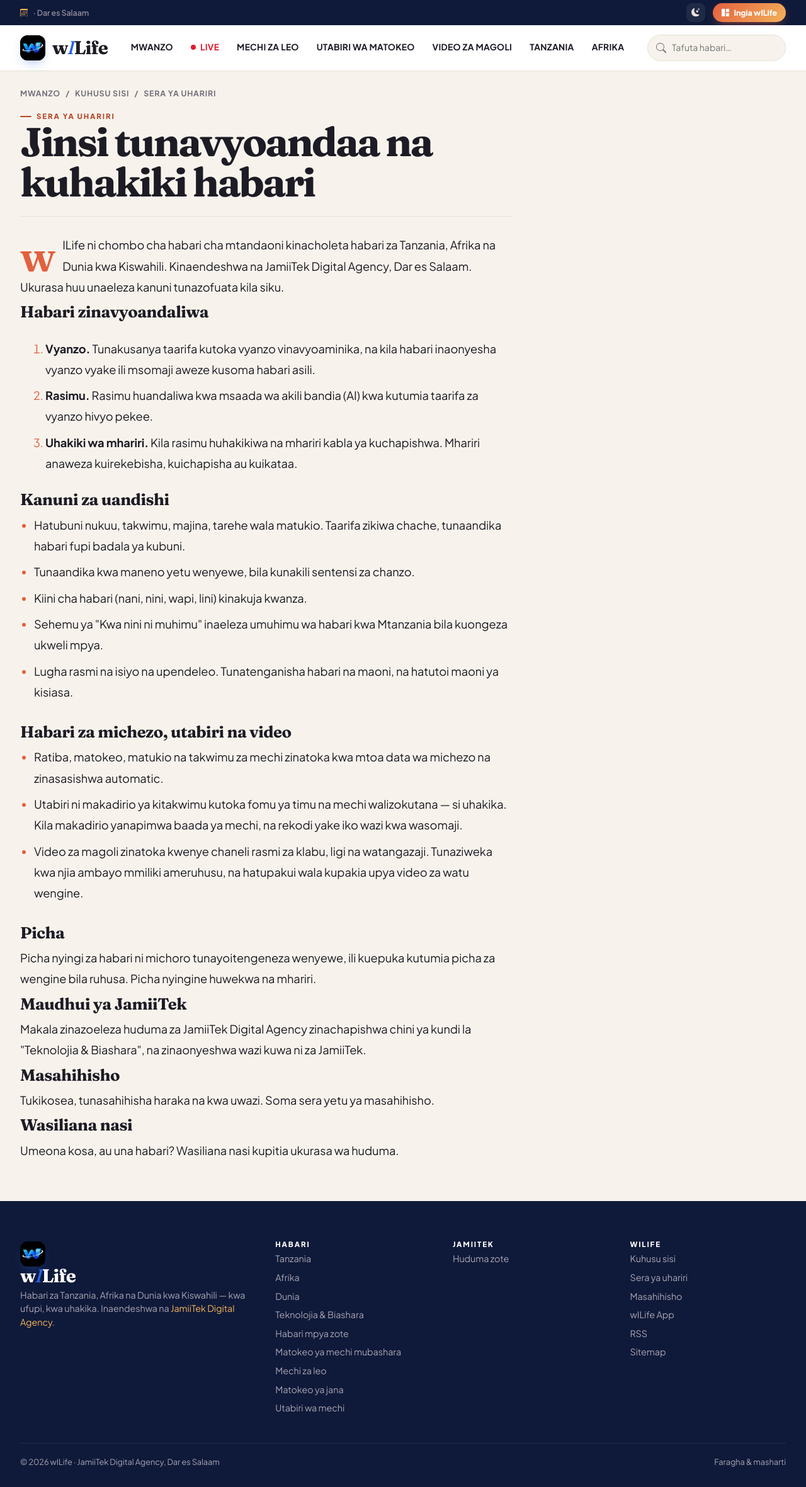
After one commit to Barackwilliam/wILife, a Django app: template news/templates/news/policy.html in a window 1280 px wide. The commit adds this page. Shown: the whole page at 63% size. Run offline with Django 3.2, Linux system fonts and the light colour scheme; the template is opened without the code that fills it, so the values that code supplies are empty; parts of the project's set-up code (start-up, migrations or seed data) failed here and were passed over.

Commit message:
SEO (E-E-A-T): real editors on articles, editorial and corrections policy
- Author model (Admin -> Authors): a real editor's name, role, bio,
  photo and official links, optionally tied to their staff account.
  Articles they publish from the review page are signed with their name;
  the byline links to /mwandishi/<slug>/ (ProfilePage + Person JSON-LD)
  and the article's JSON-LD author becomes that Person. Unsigned
  articles keep "Dawati la Habari, wILife". No names are invented: the
  owner adds the editors.
- /sera-ya-uhariri/: the editorial policy as the system actually works
  (sources only, AI drafts reviewed by an editor before publishing,
  writing rules, sports data, statistical predictions with a public
  record, official-channel videos only, our own cover art, JamiiTek
  content labelling).
- /masahihisho/: how to report an error, what the editor does, and the
  list of corrected articles. Article.correction shows a "Sahihisho"
  note at the top of the article.
- NewsMediaOrganization JSON-LD now points publishingPrinciples,
  ethicsPolicy, correctionsPolicy and verificationFactCheckingPolicy at
  these pages; footer, About page (with the editors list) and sitemap
  link them.

Co-Authored-By: Claude Opus 5.5 <noreply@anthropic.com>
Claude-Session: https://claude.ai/code/session_01EPQ1tEJDErV1wJdvHYpQSn

```diff
--- a/news/static/news/news.css
+++ b/news/static/news/news.css
@@ -1170,3 +1170,8 @@ a.fx:hover { background: var(--brand-soft); }
 .fxd-form ul { list-style: none; padding: 0; margin: 8px 0 0; display: grid; gap: 6px; }
 .fxd-form li { display: flex; align-items: center; gap: 8px; font-size: .92rem; }
 .fxd-form li a { color: var(--ink); }
+.au-head { display: flex; align-items: center; gap: 18px; margin: 10px 0 18px; }
+.au-head img { width: 96px; height: 96px; border-radius: 50%; object-fit: cover; flex: none; }
+.art-fix { border: 1px solid var(--line); border-left: 4px solid var(--brand); border-radius: 10px; padding: 10px 14px; margin: 0 0 18px; font-size: .95rem; background: var(--surface); }
+.who .au-mini { width: 36px; height: 36px; border-radius: 50%; object-fit: cover; flex: none; }
+.who strong a { color: inherit; }
--- a/news/templates/news/about.html
+++ b/news/templates/news/about.html
@@ -14,6 +14,9 @@
       <li>Tunatenganisha habari na maoni.</li>
       <li>Tunasahihisha makosa haraka na kwa uwazi.</li>
     </ul>
+    <p>Soma <a href="{% url 'news:policy' %}">sera kamili ya uhariri</a> na <a href="{% url 'news:corrections' %}">sera ya masahihisho</a>.</p>
+    {% if authors %}<h2 id="wahariri">Timu ya wahariri</h2>
+    <ul>{% for a in authors %}<li><a href="{{ a.get_absolute_url }}">{{ a.name }}</a>{% if a.role %} — {{ a.role }}{% endif %}</li>{% endfor %}</ul>{% endif %}
     <h2>Teknolojia &amp; Biashara</h2>
     <p>wILife inaendeshwa na JamiiTek Digital Agency. Makala zinazoeleza huduma za JamiiTek zinachapishwa chini ya kundi la “Teknolojia &amp; Biashara” na zinaonyeshwa wazi kuwa ni za JamiiTek.</p>
     <h2>Faragha</h2>
--- a/news/templates/news/article.html
+++ b/news/templates/news/article.html
@@ -31,7 +31,7 @@
       <h1 id="mz-title" data-zone>{{ article.title }}</h1>
       <p class="dek" id="mz-dek" data-zone>{{ article.excerpt }}</p>
       <div class="byline">
-        <div class="who">{% include 'partials/brand_mark.html' %}<div><strong>Dawati la Habari, wILife</strong><small>{% if article.published_at %}<time datetime="{{ article.published_at|date:'c' }}">{{ article.published_at|sw_date }}, {{ article.published_at|time:"H:i" }}</time> · {% endif %}{{ article.reading_minutes }} dk kusoma · <span class="vw" title="Imesomwa mara {{ views }}">{% icon "eye" %} {{ views|views_short }}</span></small></div></div>
+        <div class="who">{% if article.author and article.author.photo %}<img class="au-mini" src="{{ article.author.photo }}" alt="" width="36" height="36" loading="lazy" referrerpolicy="no-referrer">{% else %}{% include 'partials/brand_mark.html' %}{% endif %}<div>{% if article.author and article.author.active %}<strong><a href="{{ article.author.get_absolute_url }}" rel="author">{{ article.author.name }}</a>{% if article.author.role %}, {{ article.author.role }}{% endif %}</strong>{% else %}<strong>Dawati la Habari, wILife</strong>{% endif %}<small>{% if article.published_at %}<time datetime="{{ article.published_at|date:'c' }}">{{ article.published_at|sw_date }}, {{ article.published_at|time:"H:i" }}</time> · {% endif %}{{ article.reading_minutes }} dk kusoma · <span class="vw" title="Imesomwa mara {{ views }}">{% icon "eye" %} {{ views|views_short }}</span></small></div></div>
         {% absolute article.get_absolute_url as share_url %}
         <div class="share">
           <a class="wa" href="https://wa.me/?text={{ article.title|urlencode }}%20{{ share_url|urlencode }}" target="_blank" rel="noopener" aria-label="Shiriki WhatsApp">{% icon "whatsapp" %}</a>
@@ -41,6 +41,7 @@
         </div>
       </div>
     </header>
+    {% if article.correction %}<aside class="art-fix" role="note"><b>Sahihisho:</b> {{ article.correction }} <a href="{% url 'news:corrections' %}">Sera ya masahihisho</a></aside>{% endif %}
     {% if page_v %}<div id="mz-body" data-zone data-v="{{ page_v }}" data-feed="{% url 'news:live_feed' article.pk %}"
          data-active="{{ page_active|yesno:'1,0' }}">{% endif %}
     {% if article.match %}{% teams_for article.match.home article.match.away as tlinks %}{% if tlinks %}<p class="tm-links">{% for t in tlinks %}<a href="{{ t.get_absolute_url }}">{% icon "shield-fill" %} {{ t.name }}: habari na matokeo</a>{% endfor %}</p>{% endif %}{% endif %}
--- a/news/templates/news/base.html
+++ b/news/templates/news/base.html
@@ -137,7 +137,7 @@
         </div>
         <div><h2>Habari</h2><a href="{% url 'news:category' 'tanzania' %}">Tanzania</a><a href="{% url 'news:category' 'afrika' %}">Afrika</a><a href="{% url 'news:category' 'dunia' %}">Dunia</a><a href="{% url 'news:category' 'jamiitek' %}">Teknolojia &amp; Biashara</a><a href="{% url 'news:latest' %}">Habari mpya zote</a><a href="{% url 'news:live_hub' %}">Matokeo ya mechi mubashara</a><a href="{% url 'news:matches_today' %}">Mechi za leo</a><a href="{% url 'news:results_yesterday' %}">Matokeo ya jana</a><a href="{% url 'news:predictions' %}">Utabiri wa mechi</a></div>
         <div><h2>JamiiTek</h2><a href="{% url 'news:services' %}">Huduma zote</a>{% for s in footer_services %}<a href="{{ s.get_absolute_url }}">{{ s.name }}</a>{% endfor %}</div>
-        <div><h2>wILife</h2><a href="{% url 'news:about' %}">Kuhusu sisi</a><a href="{% url 'news:about' %}#sera">Sera ya uhariri</a><a href="{% url 'home' %}">wILife App</a><a href="{% url 'news:rss' %}">RSS</a><a href="{% url 'news:sitemap' %}">Sitemap</a></div>
+        <div><h2>wILife</h2><a href="{% url 'news:about' %}">Kuhusu sisi</a><a href="{% url 'news:policy' %}">Sera ya uhariri</a><a href="{% url 'news:corrections' %}">Masahihisho</a><a href="{% url 'home' %}">wILife App</a><a href="{% url 'news:rss' %}">RSS</a><a href="{% url 'news:sitemap' %}">Sitemap</a></div>
       </div>
       <div class="bt"><span>&copy; {% now "Y" %} wILife · JamiiTek Digital Agency, Dar es Salaam</span><span><a href="{% url 'news:about' %}" style="display:inline">Faragha &amp; masharti</a></span></div>
     </div>
--- /dev/null
+++ b/news/templates/news/policy.html
@@ -0,0 +1,47 @@
+{% extends 'news/base.html' %}
+{% block title %}Sera ya Uhariri ya wILife: Jinsi Tunavyoandaa na Kuhakiki Habari{% endblock %}
+{% block description %}Jinsi wILife inavyoandaa habari: vyanzo, matumizi ya AI na uhakiki wa mhariri, kanuni za uandishi, habari za michezo na video, na jinsi tunavyosahihisha makosa.{% endblock %}
+{% block content %}
+<div style="max-width:780px">
+  <nav class="crumbs" aria-label="breadcrumb"><a href="{% url 'news:home' %}">Mwanzo</a><span>/</span><a href="{% url 'news:about' %}">Kuhusu sisi</a><span>/</span><span>Sera ya uhariri</span></nav>
+  <header class="ph"><span class="eyebrow">Sera ya uhariri</span><h1>Jinsi tunavyoandaa na kuhakiki habari</h1></header>
+  <div class="prose">
+    <p>wILife ni chombo cha habari cha mtandaoni kinacholeta habari za Tanzania, Afrika na Dunia kwa Kiswahili. Kinaendeshwa na JamiiTek Digital Agency, Dar es Salaam. Ukurasa huu unaeleza kanuni tunazofuata kila siku.</p>
+
+    <h2 id="mchakato">Habari zinavyoandaliwa</h2>
+    <ol>
+      <li><strong>Vyanzo.</strong> Tunakusanya taarifa kutoka vyanzo vinavyoaminika, na kila habari inaonyesha vyanzo vyake ili msomaji aweze kusoma habari asili.</li>
+      <li><strong>Rasimu.</strong> Rasimu huandaliwa kwa msaada wa akili bandia (AI) kwa kutumia taarifa za vyanzo hivyo pekee.</li>
+      <li><strong>Uhakiki wa mhariri.</strong> Kila rasimu huhakikiwa na mhariri kabla ya kuchapishwa. Mhariri anaweza kuirekebisha, kuichapisha au kuikataa.{% if authors %} Habari iliyohakikiwa na mhariri mwenye ukurasa wake inaonyesha jina lake.{% endif %}</li>
+    </ol>
+
+    <h2 id="kanuni">Kanuni za uandishi</h2>
+    <ul>
+      <li>Hatubuni nukuu, takwimu, majina, tarehe wala matukio. Taarifa zikiwa chache, tunaandika habari fupi badala ya kubuni.</li>
+      <li>Tunaandika kwa maneno yetu wenyewe, bila kunakili sentensi za chanzo.</li>
+      <li>Kiini cha habari (nani, nini, wapi, lini) kinakuja kwanza.</li>
+      <li>Sehemu ya "Kwa nini ni muhimu" inaeleza umuhimu wa habari kwa Mtanzania bila kuongeza ukweli mpya.</li>
+      <li>Lugha rasmi na isiyo na upendeleo. Tunatenganisha habari na maoni, na hatutoi maoni ya kisiasa.</li>
+    </ul>
+
+    <h2 id="michezo">Habari za michezo, utabiri na video</h2>
+    <ul>
+      <li>Ratiba, matokeo, matukio na takwimu za mechi zinatoka kwa mtoa data wa michezo na zinasasishwa automatic.</li>
+      <li><a href="{% url 'news:predictions' %}">Utabiri</a> ni makadirio ya kitakwimu kutoka fomu ya timu na mechi walizokutana — si uhakika. Kila makadirio yanapimwa baada ya mechi, na rekodi yake iko wazi kwa wasomaji.</li>
+      <li>Video za magoli zinatoka kwenye chaneli rasmi za klabu, ligi na watangazaji. Tunaziweka kwa njia ambayo mmiliki ameruhusu, na hatupakui wala kupakia upya video za watu wengine.</li>
+    </ul>
+
+    <h2 id="picha">Picha</h2>
+    <p>Picha nyingi za habari ni michoro tunayoitengeneza wenyewe, ili kuepuka kutumia picha za wengine bila ruhusa. Picha nyingine huwekwa na mhariri.</p>
+
+    <h2 id="jamiitek">Maudhui ya JamiiTek</h2>
+    <p>Makala zinazoeleza huduma za JamiiTek Digital Agency zinachapishwa chini ya kundi la "Teknolojia &amp; Biashara", na zinaonyeshwa wazi kuwa ni za JamiiTek.</p>
+
+    <h2 id="masahihisho">Masahihisho</h2>
+    <p>Tukikosea, tunasahihisha haraka na kwa uwazi. Soma <a href="{% url 'news:corrections' %}">sera yetu ya masahihisho</a>.</p>
+
+    <h2 id="mawasiliano">Wasiliana nasi</h2>
+    <p>{% if contact_email %}Umeona kosa, au una habari? Tuandikie <a href="mailto:{{ contact_email }}">{{ contact_email }}</a>.{% else %}Umeona kosa, au una habari? Wasiliana nasi kupitia ukurasa wa <a href="{% url 'news:services' %}">huduma</a>.{% endif %}</p>
+  </div>
+</div>
+{% endblock %}
--- a/news/templatetags/news_tags.py
+++ b/news/templatetags/news_tags.py
@@ -97,7 +97,7 @@ def article_jsonld(context, article):
         "dateModified": article.updated_at.isoformat(),
         "articleSection": article.get_category_display(),
         "keywords": article.keywords,
-        "author": {"@type": "Organization", "name": "Dawati la Habari, wILife", "url": _abs(request, "/kuhusu/")},
+        "author": _author(request, article),
         "publisher": {"@type": "Organization", "name": "wILife",
                       "logo": {"@type": "ImageObject", "url": _abs(request, static("news/brand/logo-600.png")),
                                "width": 600, "height": 466}},
@@ -298,7 +298,10 @@ def site_jsonld(context):
         "image": _abs(request, static("news/brand/og-default.jpg")),
         "parentOrganization": {"@type": "Organization", "name": "JamiiTek Digital Agency"},
         "sameAs": getattr(settings, "SOCIAL_LINKS", []) or None,
-        "publishingPrinciples": _abs(request, "/kuhusu/"),
+        "publishingPrinciples": _abs(request, "/sera-ya-uhariri/"),
+        "ethicsPolicy": _abs(request, "/sera-ya-uhariri/"),
+        "correctionsPolicy": _abs(request, "/masahihisho/"),
+        "verificationFactCheckingPolicy": _abs(request, "/sera-ya-uhariri/#mchakato"),
         "areaServed": "TZ", "knowsLanguage": "sw",
     }, {
         "@context": "https://schema.org", "@type": "WebSite", "name": "wILife", "url": root,
@@ -500,6 +503,27 @@ def match_video(m):
 
 # ── Kurasa za timu (news/teams.py) ─────────────────────────────────────────────
 
+def _author(request, article):
+    """Mhariri halisi (Person) akiwepo; vinginevyo Dawati la Habari (Organization)."""
+    a = getattr(article, "author", None)
+    if a is not None and a.active:
+        return {"@type": "Person", "name": a.name, "url": _abs(request, a.get_absolute_url()),
+                **({"jobTitle": a.role} if a.role else {}), **({"image": a.photo} if a.photo else {}),
+                **({"sameAs": a.link_list} if a.link_list else {})}
+    return {"@type": "Organization", "name": "Dawati la Habari, wILife", "url": _abs(request, "/kuhusu/")}
+
+
+@register.simple_tag(takes_context=True)
+def author_jsonld(context, author):
+    request = context["request"]
+    person = {"@type": "Person", "name": author.name, "url": _abs(request, author.get_absolute_url()),
+              "worksFor": {"@type": "NewsMediaOrganization", "name": "wILife", "url": _abs(request, "/")},
+              **({"jobTitle": author.role} if author.role else {}), **({"image": author.photo} if author.photo else {}),
+              **({"description": author.bio[:300]} if author.bio else {}),
+              **({"sameAs": author.link_list} if author.link_list else {})}
+    return _script({"@context": "https://schema.org", "@type": "ProfilePage", "mainEntity": person})
+
+
 @register.simple_tag(takes_context=True)
 def league_jsonld(context, league, upcoming=(), results=()):
     """Ligi: SportsOrganization + breadcrumb + mechi zake (SportsEvent)."""
--- a/news/urls.py
+++ b/news/urls.py
@@ -23,6 +23,9 @@ urlpatterns = [
     path("huduma/<slug:slug>/", views.service_detail, name="service"),
     path("tafuta/", views.search, name="search"),
     path("kuhusu/", views.about, name="about"),
+    path("sera-ya-uhariri/", views.editorial_policy, name="policy"),
+    path("masahihisho/", views.corrections, name="corrections"),
+    path("mwandishi/<slug:slug>/", views.author_detail, name="author"),
     path("rss/", LatestFeed(), name="rss"),
     path("rss/<str:category>/", LatestFeed(), name="rss_category"),
     path("robots.txt", views.robots, name="robots"),
```
Also changed, not shown: news/admin.py (+9 -1 lines), news/models.py (+33 -0 lines), news/sitemaps.py (+12 -2 lines), news/templates/news/author.html (added, +19 -0 lines), news/templates/news/corrections.html (added, +23 -0 lines), news/tests.py (+56 -0 lines), news/views.py (+36 -1 lines), news/migrations/0032_authors_corrections.py (added).
